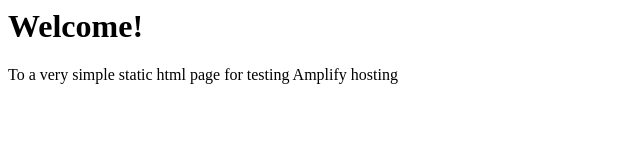
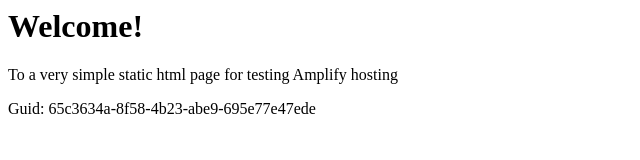
Before and after one commit to aws-aemilia-cdg/Github-PR-Commit-Integration-Test-DoNotTouch-GitHubAutoBuildCanaryTest-v1-preprod-eu-west-3, a website: page src/index.html in a window 1280 px wide. Shown: the whole page, without its empty margins (0-640 px from the left). Drawn offline with Linux system fonts and the light colour scheme.

Commit message:
commit from integ tests

```diff
--- a/src/index.html
+++ b/src/index.html
@@ -1,3 +1,5 @@
+
+
 <html lang="en">
 
 <head>
@@ -10,6 +12,6 @@
 <body>
     <h1>Welcome!</h1>
     <p>To a very simple static html page for testing Amplify hosting</p>
-</body>
+    <p>Guid: 65c3634a-8f58-4b23-abe9-695e77e47ede</p></body>
 
 </html>
```
